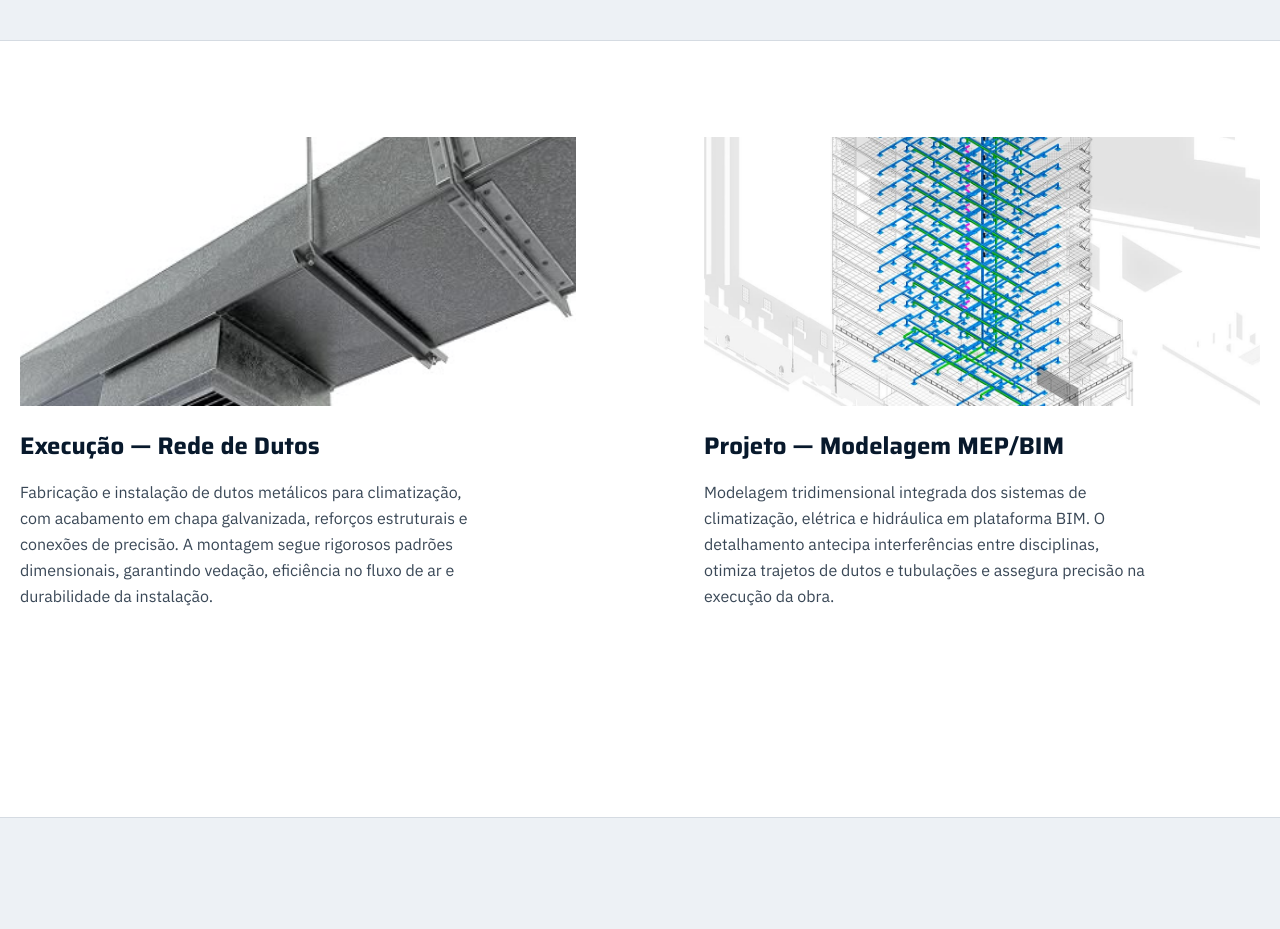
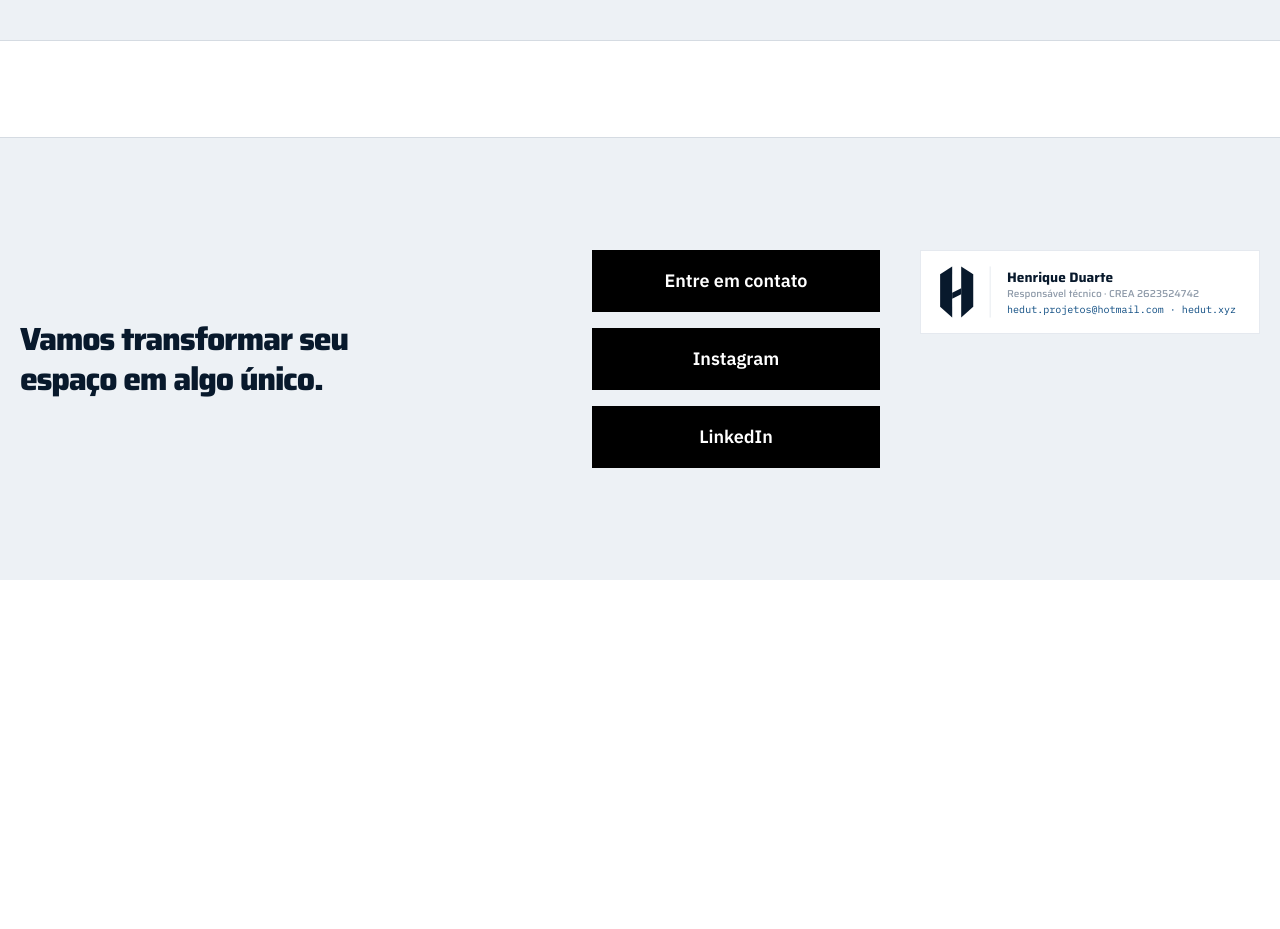
Before and after one commit to rickfelipe20-lgtm/Hedut, a Next.js app: page / in a window 1280 px wide. Shown: the part 1360-2289 px from the top of the page. After the commit the page ends 1940 px from the top, so only its background shows below. Built offline with nearby package versions, Linux system fonts and the light colour scheme.

Commit message:
Remove seção "Execução/Modelagem MEP-BIM" da home
Retira a renderização de MoreStories da página inicial.

Co-Authored-By: Claude Sonnet 5 <noreply@anthropic.com>

```diff
--- a/src/app/page.tsx
+++ b/src/app/page.tsx
@@ -1,13 +1,11 @@
 import Container from "@/app/_components/container";
 import { HeroPost } from "@/app/_components/hero-post";
 import { Intro } from "@/app/_components/intro";
-import { MoreStories } from "@/app/_components/more-stories";
 import { getAllPosts } from "@/lib/api";
 
 export default function Page() {
   const allPosts = getAllPosts();
   const heroPost = allPosts[0];
-  const morePosts = allPosts.slice(1);
 
   return (
     <main>
@@ -19,10 +17,6 @@ export default function Page() {
         title={heroPost.title}
         coverImage={heroPost.coverImage}
       />
-
-      <Container>
-        {morePosts.length > 0 && <MoreStories posts={morePosts} />}
-      </Container>
     </main>
   );
 }
```
